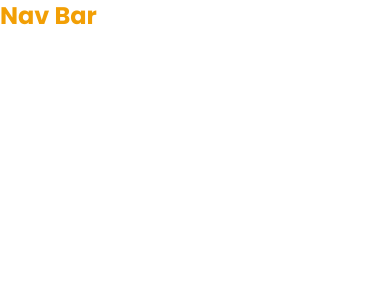
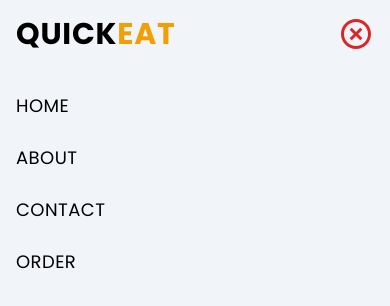
Before and after one commit to HasithKovinda/pizzify, a React (Vite) app: page / in a window 390 px wide. Shown: the top 306 px of the page. Built offline with nearby package versions, Linux system fonts and the light colour scheme.

Commit message:
implement mobile navigation salide bar

```diff
--- a/package.json
+++ b/package.json
@@ -11,7 +11,8 @@
   },
   "dependencies": {
     "react": "^18.2.0",
-    "react-dom": "^18.2.0"
+    "react-dom": "^18.2.0",
+    "react-icons": "^5.0.1"
   },
   "devDependencies": {
     "@types/react": "^18.2.56",
--- a/prettier.config.cjs
+++ /dev/null
@@ -1,3 +0,0 @@
-export default {
-  plugins: ["prettier-plugin-tailwindcss"],
-};
--- a/src/UI/NavBar.tsx
+++ b/src/UI/NavBar.tsx
@@ -1,10 +1,48 @@
-
+import { BiMenu, BiXCircle } from "react-icons/bi";
+import Link from "../components/Link";
+import { useState } from "react";
 function NavBar() {
+  const [showSideBar, setShowSideBar] = useState(false);
   return (
-    <nav className="text-primary">
-        <h1 className="font-sans text-2xl font-bold">Nav Bar</h1>
+    <nav>
+      <div className="flex items-center justify-between p-4">
+        <h1 className="font-sans text-3xl font-bold tracking-wide uppercase">
+          quick<span className="text-primary">eat</span>
+        </h1>
+        <BiMenu
+          className="text-primary text-4xl cursor-pointer hover:scale-110 transition-all"
+          onClick={() => setShowSideBar(true)}
+        />
+      </div>
+      <aside
+        className={`min-h-screen w-full fixed top-0 left-0 bg-slate-100 translate-x-[${showSideBar ? "0" : "-100%"}] ease-linear transition-all duration-300`}
+      >
+        <div className="flex items-center justify-between p-4 mb-3">
+          <h1 className="font-sans text-3xl font-bold tracking-wide uppercase">
+            quick<span className="text-primary">eat</span>
+          </h1>
+          <BiXCircle
+            className="text-red-600 text-4xl cursor-pointer hover:text-red-700 transition-all"
+            onClick={() => setShowSideBar(false)}
+          />
+        </div>
+        <ul className="flex flex-col  px-4">
+          <li>
+            <Link name="Home" />
+          </li>
+          <li>
+            <Link name="About" />
+          </li>
+          <li>
+            <Link name="Contact" />
+          </li>
+          <li>
+            <Link name="Order" />
+          </li>
+        </ul>
+      </aside>
     </nav>
-  )
+  );
 }
 
-export default NavBar
+export default NavBar;
--- /dev/null
+++ b/src/components/Link.tsx
@@ -0,0 +1,16 @@
+type LinkProps = {
+  name: string;
+};
+
+function Link({ name }: LinkProps) {
+  return (
+    <a
+      href="#"
+      className="block uppercase text-lg py-3  tracking-wide hover:bg-primary hover:text-gray-100 hover:px-7 transition-all duration-200"
+    >
+      {name}
+    </a>
+  );
+}
+
+export default Link;
--- a/tailwind.config.js
+++ b/tailwind.config.js
@@ -2,13 +2,13 @@
 export default {
   content: ["./index.html", "./src/**/*.{js,ts,jsx,tsx}"],
   theme: {
-    fontFamily:{
-      sans: ['Poppins', 'sans-serif'],
+    fontFamily: {
+      sans: ["Poppins", "sans-serif"],
     },
     extend: {
-      colors:{
-        primary:'#f29f05'
-      }
+      colors: {
+        primary: "#f29f05",
+      },
     },
   },
   plugins: [],
```
Also changed, not shown: 1 other file (tests, documents, lock files or other folders).
